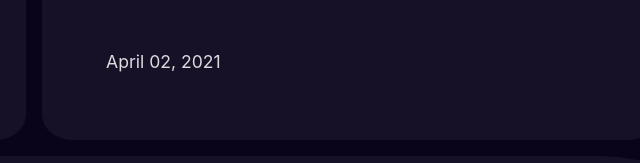
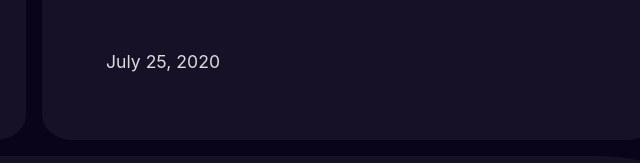
Before and after one commit to FarrenRE/my-blog, a Gatsby site: page / in a window 1280 px wide. Shown: the part 886-1049 px from the top of the page, 606-1246 px from the left. Built offline with nearby package versions, Linux system fonts and the light colour scheme; Gatsby itself is replaced by a stand-in of ours; some packages are replaced by stand-ins of ours.

Commit message:
Update Blog “2021-04-02-my-first-post”

```diff
--- a/_data/blog/2021-04-02-my-first-post.md
+++ b/_data/blog/2021-04-02-my-first-post.md
@@ -1,6 +1,6 @@
 ---
 template: BlogPost
-date: 2021-04-02T06:44:19.800Z
+date: 2020-07-25T07:44:19.800Z
 path: /pavilions-net-au
 externalPath: 'https://www.pavilions.net.au'
 title: Pavilions website
```
